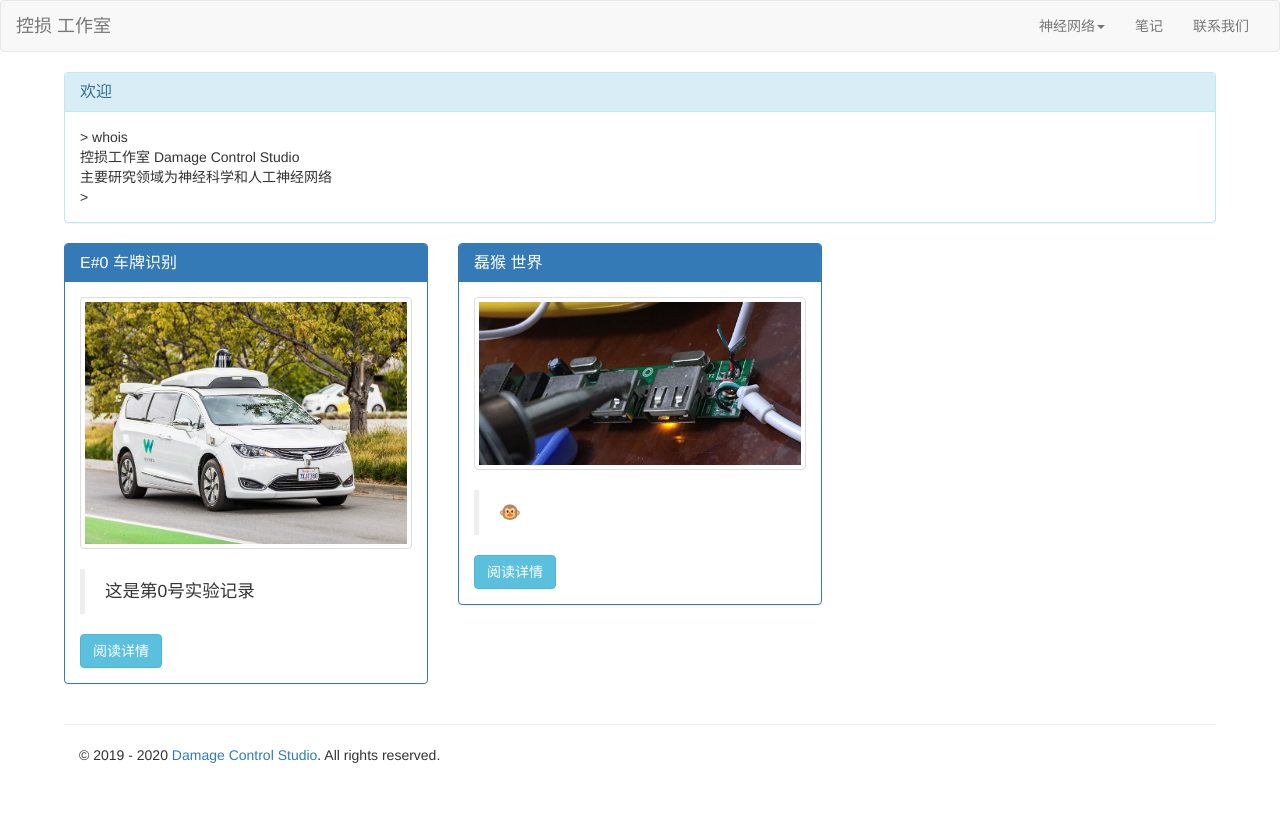
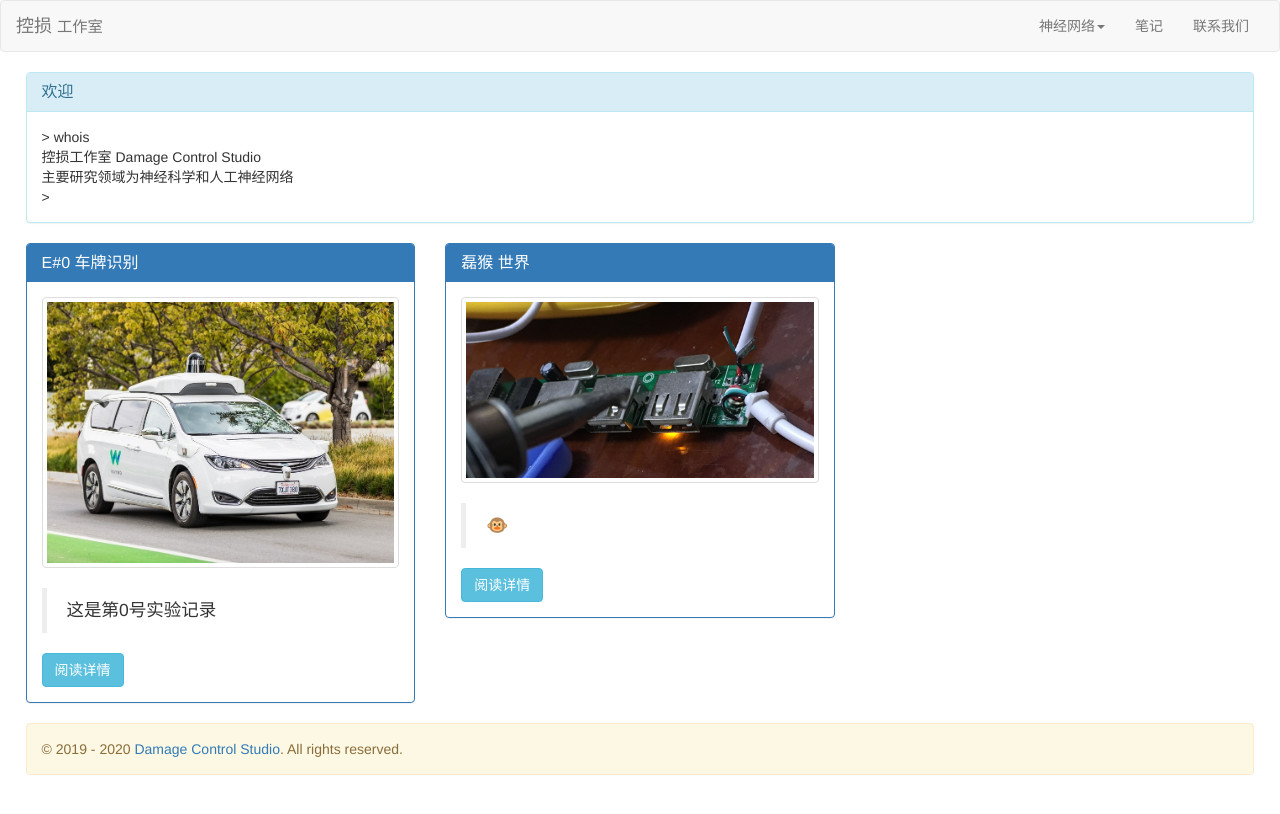
Before and after one commit to DamageControlStudio/HomePage, a Jekyll site: the page built from index.html, in a window 1280 px wide. Shown: the top 814 px of the page. Built offline with Jekyll 4.4.1, drawn with Linux system fonts in a browser that asks for light colours.

Commit message:
Add files via upload

```diff
--- a/_includes/footer.html
+++ b/_includes/footer.html
@@ -1,8 +1,5 @@
 <div id="footer">
-                <hr />
-                <div class="container">
-                    <p class="muted credit">&copy; 2019 - {{site.time | date: '%Y'}}
-                        <a href="{{ site.baseurl }}/contact/">Damage Control Studio</a>. All rights reserved.
-                    </p>
-                </div>
-            </div>
+    <div class="alert alert-warning" role="alert">
+        &copy; 2019 - {{site.time | date: '%Y'}} <a href="{{ site.baseurl }}/contact/">Damage Control Studio</a>. All rights reserved.
+    </div>
+</div>
--- a/_includes/header.html
+++ b/_includes/header.html
@@ -1,9 +1,8 @@
 <meta charset="utf-8" />
 <meta name="viewport" content="width=device-width, initial-scale=1" />
-        <meta name="description" content="Damage Control Studio" />
 <link rel="shortcut icon" href="/favicon.ico">
 <title>控损 | Damage Control Studio</title>
 <link rel="stylesheet" href="{{ site.baseurl }}/css/bootstrap.min.css" />
 <script src="{{ site.baseurl }}/js/jquery.min.js"></script>
 <script src="{{ site.baseurl }}/js/bootstrap.min.js"></script>
-        <style> #bodyindent { padding-left: 5%; padding-right: 5%; } img { max-width: 100%;}</style>
+<style> #bodyindent { padding-left: 2%; padding-right: 2%; } img { max-width: 100%;}</style>
--- a/_includes/nav.html
+++ b/_includes/nav.html
@@ -7,7 +7,7 @@
                 <span class="icon-bar"></span>
             </button>
             <a class="navbar-brand" href="{{ site.baseurl }}/">
-                        控损 工作室
+                控损 <small>工作室</small>
             </a>
         </div>
         <div>
```
Lines whose indentation alone changed are shown as unchanged.
